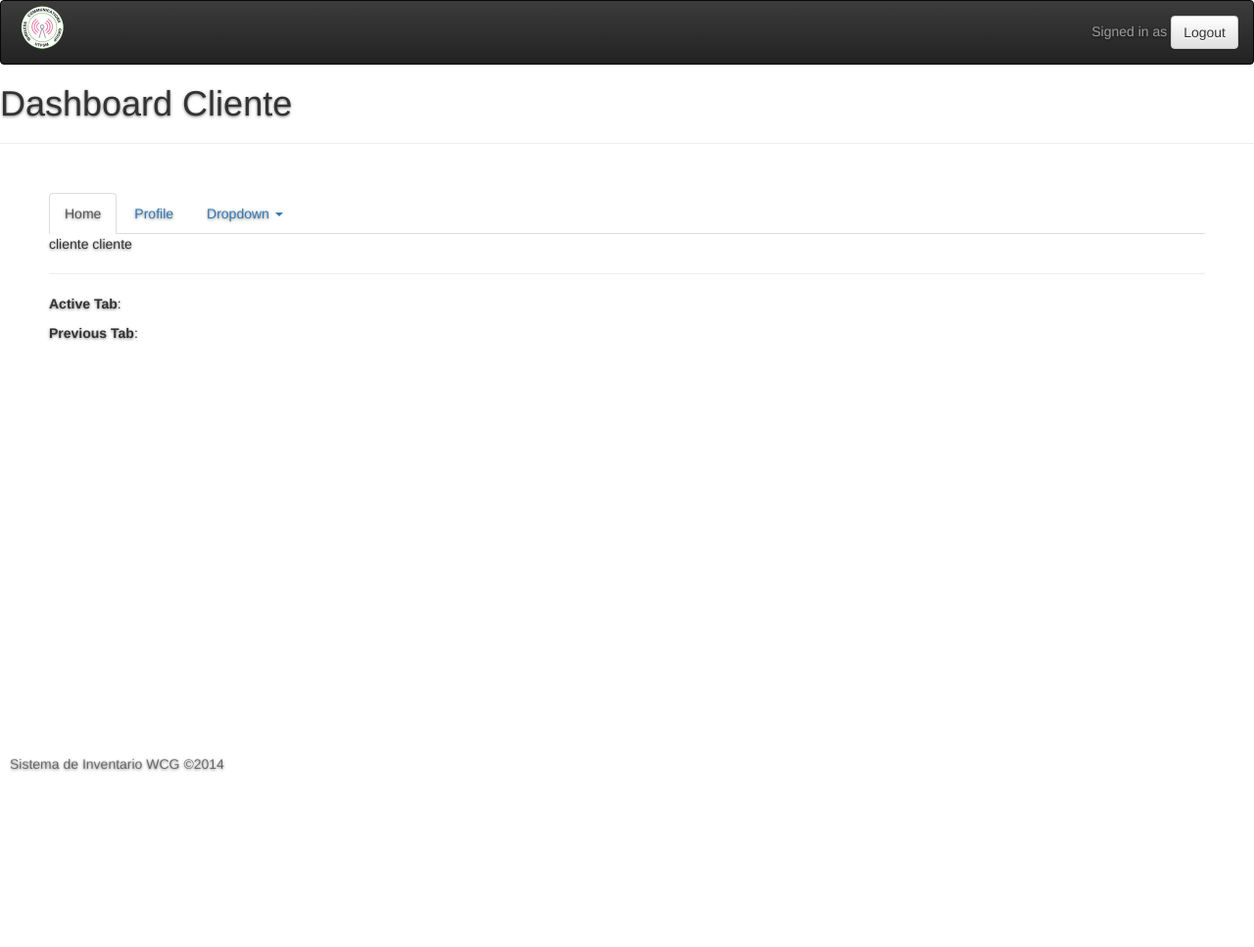
After one commit to darkmeow/fisw, a Django app: template inventory/templates/dashboard_client.html in a window 1280 px wide. The commit adds this page. Shown: the whole page at 98% size. Run offline with Django 3.2, Linux system fonts and the light colour scheme; the template is opened without the code that fills it: values that come from a table or form of the project are taken from there, others are empty; data comes from the database, SQL or seed files in the repository; both versions use the stored data as it was after the commit; parts of the project's set-up code (start-up, migrations or seed data) failed here and were passed over; some libraries are stand-ins or nearby versions.

Commit message:
end of saturday's meeting

```diff
--- a/inventory/templates/base.html
+++ b/inventory/templates/base.html
@@ -10,8 +10,28 @@
   <!--{% block style_css %}{% endblock %} -->
   {% bootstrap_css %}
   {% bootstrap_javascript %}
-  <script src='{{STATIC_URL}}js/jquery-1.7.2.min.js'></script>
-  <script src='{{STATIC_URL}}js/demo.js'></script>
+  <link rel="stylesheet" href="http://maxcdn.bootstrapcdn.com/bootstrap/3.2.0/css/bootstrap.min.css">
+  <link rel="stylesheet" href="http://maxcdn.bootstrapcdn.com/bootstrap/3.2.0/css/bootstrap-theme.min.css">
+  <script src="http://ajax.googleapis.com/ajax/libs/jquery/1.11.1/jquery.min.js"></script>
+  <script src="http://maxcdn.bootstrapcdn.com/bootstrap/3.2.0/js/bootstrap.min.js"></script>
+
+  <!--<script src='{{STATIC_URL}}js/jquery-1.7.2.min.js'></script>
+  <script src='{{STATIC_URL}}js/demo.js'></script> -->
+  <script type="text/javascript">
+$(document).ready(function(){
+    $('a[data-toggle="tab"]').on('shown.bs.tab', function(e){
+        var activeTab = $(e.target).text(); // Get the name of active tab
+        var previousTab = $(e.relatedTarget).text(); // Get the name of previous tab
+        $(".active-tab span").html(activeTab);
+        $(".previous-tab span").html(previousTab);
+    });
+});
+</script>
+<style type="text/css">
+	.bs-example{
+		margin: 20px;
+	}
+</style>
 </head>
 
 		<body>
@@ -33,29 +53,10 @@
     </div>
 
     <!-- Collect the nav links, forms, and other content for toggling -->
+
     <div class="collapse navbar-collapse" id="bs-example-navbar-collapse-1">
-      <ul class="nav navbar-nav">
-        <li class="active"><a href="lista_items">Items</a></li>
-        <li><a href="#">Link</a></li>
-        <li class="dropdown">
-          <a href="#" class="dropdown-toggle" data-toggle="dropdown">Dropdown <span class="caret"></span></a>
-          <ul class="dropdown-menu" role="menu">
-            <li><a href="#">Action</a></li>
-            <li><a href="#">Another action</a></li>
-            <li><a href="#">Something else here</a></li>
-            <li class="divider"></li>
-            <li><a href="#">Separated link</a></li>
-            <li class="divider"></li>
-            <li><a href="#">One more separated link</a></li>
-          </ul>
-        </li>
-      </ul>
-      <form class="navbar-form navbar-right" role="search">
-        <div class="form-group">
-          <input type="text" class="form-control" placeholder="Search">
-        </div>
-        <button type="submit" class="btn btn-default">Submit</button>
-      </form>
+      <p class="navbar-text navbar-right">Signed in as {{user.first_name|capfirst}} {{user.last_name|capfirst}} <a class="btn btn-default" href="/logout">
+            	Logout</a></p>
     </div><!-- /.navbar-collapse -->
   </div><!-- /.container-fluid -->
 </nav>
--- /dev/null
+++ b/inventory/templates/dashboard_client.html
@@ -0,0 +1,41 @@
+{% extends 'base.html' %}
+{% block titulo %} {{item.name}} {% endblock %}
+{% block encabezado %}
+    <h1>Dashboard Cliente</h1>
+{% endblock %}
+{% block contenido %}
+ <div class="bs-example">
+    <ul class="nav nav-tabs" id="myTab">
+        <li class="active"><a data-toggle="tab" href="#home">Home</a></li>
+        <li><a data-toggle="tab" href="#profile">Profile</a></li>
+        <li class="dropdown">
+            <a data-toggle="dropdown" class="dropdown-toggle" href="#">Dropdown <b class="caret"></b></a>
+            <ul class="dropdown-menu">
+                <li><a data-toggle="tab" href="#dropdown1">Dropdown1</a></li>
+                <li><a data-toggle="tab" href="#dropdown2">Dropdown2</a></li>
+            </ul>
+        </li>
+    </ul>
+    <div class="tab-content" id="myTabContent">
+        <div id="sectionA" class="tab-pane fade in active">
+            cliente cliente
+
+            </div>
+        <div id="sectionB" class="tab-pane fade">
+            <h3>Section B</h3>
+            <p>Vestibulum nec erat eu nulla rhoncus fringilla ut non neque. Vivamus nibh urna, ornare id gravida ut, mollis a magna. Aliquam porttitor condimentum nisi, eu viverra ipsum porta ut. Nam hendrerit bibendum turpis, sed molestie mi fermentum id. Aenean volutpat velit sem. Sed consequat ante in rutrum convallis. Nunc facilisis leo at faucibus adipiscing.</p>
+        </div>
+        <div id="dropdown1" class="tab-pane fade">
+            <h3>Dropdown 1</h3>
+            <p>WInteger convallis, nulla in sollicitudin placerat, ligula enim auctor lectus, in mollis diam dolor at lorem. Sed bibendum nibh sit amet dictum feugiat. Vivamus arcu sem, cursus a feugiat ut, iaculis at erat. Donec vehicula at ligula vitae venenatis. Sed nunc nulla, vehicula non porttitor in, pharetra et dolor. Fusce nec velit velit. Pellentesque consectetur eros.</p>
+        </div>
+        <div id="dropdown2" class="tab-pane fade">
+            <h3>Dropdown 2</h3>
+            <p>Donec vel placerat quam, ut euismod risus. Sed a mi suscipit, elementum sem a, hendrerit velit. Donec at erat magna. Sed dignissim orci nec eleifend egestas. Donec eget mi consequat massa vestibulum laoreet. Mauris et ultrices nulla, malesuada volutpat ante. Fusce ut orci lorem. Donec molestie libero in tempus imperdiet. Cum sociis natoque penatibus et magnis dis parturient.</p>
+        </div>
+    </div>
+    <hr>
+    <p class="active-tab"><strong>Active Tab</strong>: <span></span></p>
+    <p class="previous-tab"><strong>Previous Tab</strong>: <span></span></p>
+</div>
+{% endblock %}
--- a/inventory/templates/index.html
+++ b/inventory/templates/index.html
@@ -44,7 +44,7 @@
             <h1 class="text-center login-title">Sign in to continue to InvSys</h1>
           <div class="account-wall">
             <img src="{{STATIC_URL}}/img/logoinventory.png" alt=>
-            <form class="form-signin" method="POST">{% csrf_token %}
+            <form class="form-signin" method="POST" action="/wcg_login/">{% csrf_token %}
 
             	<input name="username" type="text" class="form-control" placeholder="Email" required autofocus>
             	<input name="password" type="password" class="form-control" placeholder="Password" required>
--- a/inventory/templates/lista_items.html
+++ b/inventory/templates/lista_items.html
@@ -1,8 +1,5 @@
 {% extends 'base.html' %}
 {% block titulo %} Lista Items {% endblock %}
-
-
-
 
 {% block encabezado %}
   <h1>Nuestros Items</h1>
--- /dev/null
+++ b/inventory/templates/secciona.html
@@ -0,0 +1 @@
+<p>HOLA HOLA</p>
--- a/inventoryWCG/settings.py
+++ b/inventoryWCG/settings.py
@@ -103,9 +103,9 @@ BOOTSTRAP3 = {
 DEFAULT_CHARSET = 'utf-8'
 
 from django.core.urlresolvers import reverse_lazy
-LOGIN_URL = reverse_lazy('login')
-LOGIN_REDIRECT_URL = reverse_lazy('lista_items')
-LOGOUT_URL = reverse_lazy('logout')
+LOGIN_URL = ('/')
+#LOGIN_REDIRECT_URL = reverse_lazy('lista_items')
+LOGOUT_URL = ('/')
 
 # A sample logging configuration. The only tangible logging
 # performed by this configuration is to send an email to
--- a/inventoryWCG/urls.py
+++ b/inventoryWCG/urls.py
@@ -1,15 +1,18 @@
 from django.conf.urls import patterns, include, url
 from django.contrib import admin
 from django.conf import settings
+from django.contrib.auth.decorators import login_required
 
+admin.autodiscover()
+admin.site.login = login_required(admin.site.login)
 
 urlpatterns = patterns('',
     # Examples:
     #url(r'^$', 'inventoryWCG.views.home', name='home'),
     # url(r'^blog/', include('blog.urls')),
 
-    url(r'^$','django.contrib.auth.views.login',
-        {'template_name':'index.html'},name='login'),
+    #url(r'^$','django.contrib.auth.views.login',
+    #    {'template_name':'index.html'},name='login'),
     url(r'^logout/$','django.contrib.auth.views.logout_then_login',
         name='logout'),
     url(r'^lista_items/$','inventory.views.lista_items', name='lista_items'),
@@ -17,6 +20,8 @@ urlpatterns = patterns('',
     url(r'^admin/', include(admin.site.urls)),
     url(r'^admin/doc/',include('django.contrib.admindocs.urls')),
     url(r'^images/(?P<path>.*)$','django.views.static.serve',
-        {'document_root':settings.MEDIA_ROOT,}
-),
+        {'document_root':settings.MEDIA_ROOT,}),
+    url(r'^wcg_login/$', 'inventory.views.wcg_login'),
+    url(r'^dashboard', 'inventory.views.dashboard'),
+    url(r'^$', 'inventory.views.index'),
 )
```
Also changed, not shown: inventory/templates/dashboard_admin.html (added, +40 -0 lines), inventory/templates/index.1.html (deleted, +0 -60 lines), inventory/views.py (+33 -0 lines), db.sqlite3.
